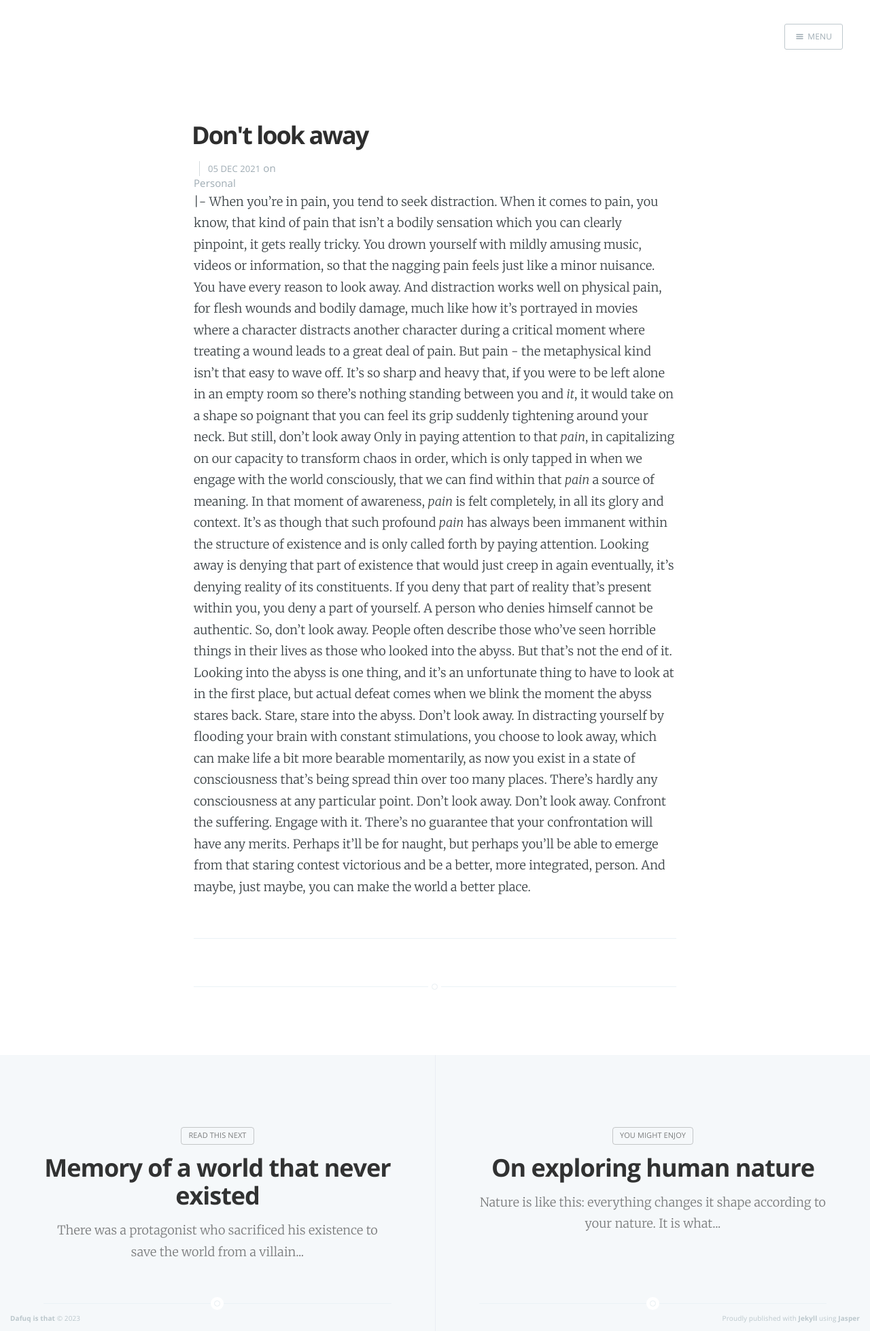
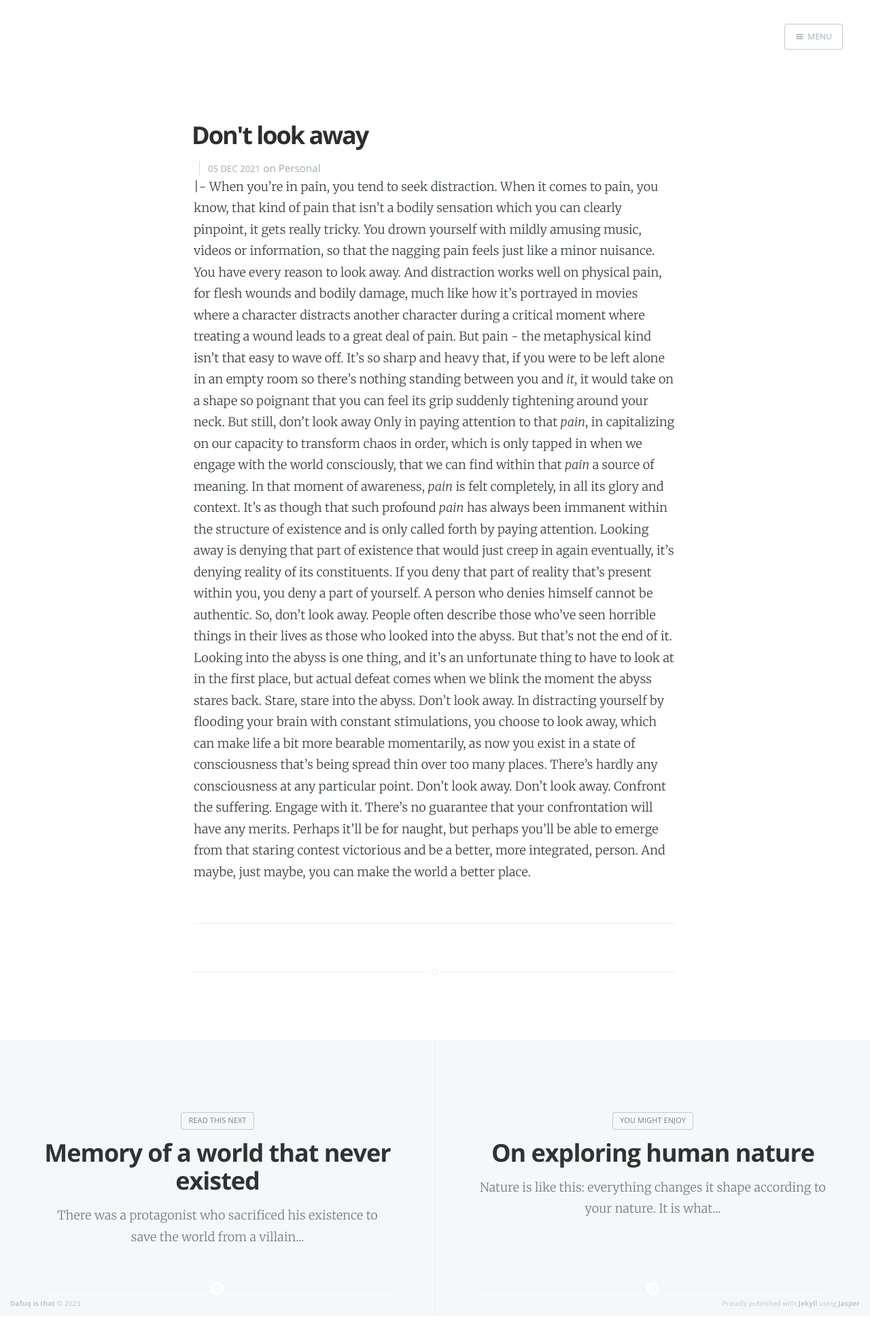
Before and after one commit to minhthanh3145/minhthanh3145.github.io, a Jekyll site: the page built from _posts/Personal/2021-12-05-dont-look-away.md, in a window 1280 px wide. Shown: the whole page at 68% size. Built offline with Jekyll 4.4.1, drawn with Linux system fonts in a browser that asks for light colours; nearby versions of some CDN libraries; our own code applies the rules of GitHub Pages for plain Markdown files; after the commit the page ends 1936 px from its top, so only the background shows below that.

```diff
--- a/_includes/loop.html
+++ b/_includes/loop.html
@@ -39,9 +39,9 @@
         on
         {% for tag in post.tags %}
         {% if forloop.index == post.tags.size %}
-        <a href='{{ site.url }}tag/{{ tag }}' style="color:blue">{{ tag | capitalize }}</a>
+        <a href='' style="color:blue">{{ tag | capitalize }}</a>
         {% else %}
-        <a href='{{ site.url }}tag/{{ tag }}' style="color:blue">{{ tag | capitalize }}</a>,
+        <a href='' style="color:blue">{{ tag | capitalize }}</a>,
         {% endif %}
         {% endfor %}
         {% endif %}
--- a/_layouts/post.html
+++ b/_layouts/post.html
@@ -40,9 +40,9 @@
                 on
                 {% for tag in page.tags %}
                     {% if forloop.index == page.tags.size %}
-                       <div>{{ tag | capitalize }}</div>
+                       <a href="">{{ tag | capitalize }}</a>
                     {% else %}
-                       <div>{{ tag | capitalize }}</div>,
+                       <a href="">{{ tag | capitalize }}</a>,
                     {% endif %}
                 {% endfor %}
                 {% endif %}
```
